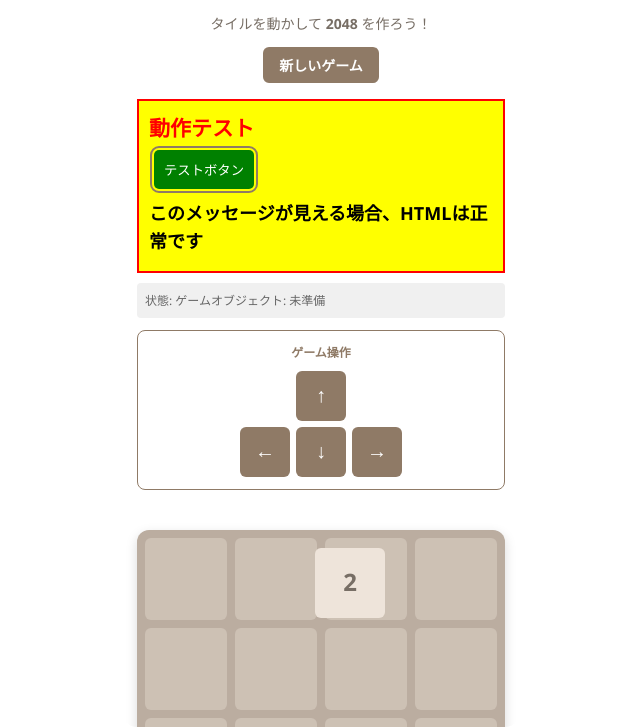
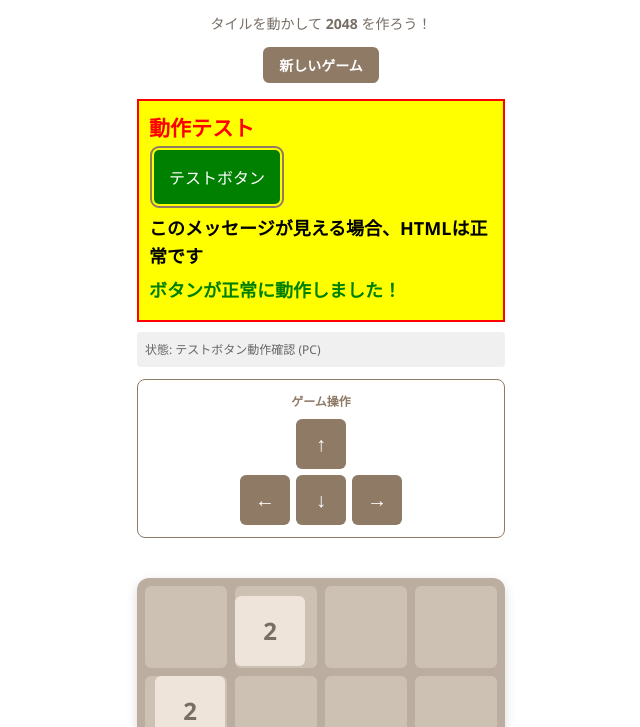
Before and after one commit to mizunadad/claude-code-test, a plain HTML site: page game-app/index.html in a window 1280 px wide. Both pictures are taken after a click on the button "テストボタン". Shown: the part 73-800 px from the top of the page, without its empty margins (319-959 px from the left). Drawn offline with Linux system fonts and the light colour scheme.

Commit message:
re-modified 2048 puzzle game to project

```diff
--- a/game-app/index.html
+++ b/game-app/index.html
@@ -3,6 +3,9 @@
 <head>
     <meta charset="UTF-8">
     <meta name="viewport" content="width=device-width, initial-scale=1.0, user-scalable=no, maximum-scale=1.0, minimum-scale=1.0, viewport-fit=cover">
+    <!-- モバイル対応強化 -->
+    <meta name="format-detection" content="telephone=no">
+    <meta name="mobile-web-app-capable" content="yes">
     <!-- キャッシュ無効化 -->
     <meta http-equiv="Cache-Control" content="no-cache, no-store, must-revalidate">
     <meta http-equiv="Pragma" content="no-cache">
@@ -45,8 +48,9 @@
         <!-- 基本動作テスト -->
         <div style="background: yellow; padding: 10px; margin: 10px 0; border: 2px solid red;">
             <h3 style="margin: 0; color: red;">動作テスト</h3>
-            <button onclick="alert('ボタンが動作しています！')" style="background: green; color: white; padding: 10px; margin: 5px; border: none; border-radius: 5px;">テストボタン</button>
+            <button id="test-btn" style="background: green; color: white; padding: 15px; margin: 5px; border: none; border-radius: 5px; font-size: 16px; touch-action: manipulation;">テストボタン</button>
             <p style="margin: 5px 0; color: black; font-weight: bold;">このメッセージが見える場合、HTMLは正常です</p>
+            <p id="test-result" style="margin: 5px 0; color: blue; font-weight: bold;">ボタンをタッチしてください</p>
         </div>
 
         <!-- デバッグ情報 -->
@@ -244,22 +248,73 @@
         });
     </script>
 
-    <!-- 基本的な動作確認 -->
+    <!-- モバイル専用エラーハンドリング -->
     <script>
-        document.addEventListener('DOMContentLoaded', function() {
-            // 基本動作テスト
-            console.log('=== ページ読み込み完了 ===');
+        // 最初にモバイル検出
+        const isMobile = /Android|webOS|iPhone|iPad|iPod|BlackBerry|IEMobile|Opera Mini/i.test(navigator.userAgent);
+
+        // エラーを表示する関数
+        function showError(message) {
+            const errorDiv = document.createElement('div');
+            errorDiv.style.cssText = 'position: fixed; top: 0; left: 0; width: 100%; background: red; color: white; padding: 10px; z-index: 10000; font-size: 14px;';
+            errorDiv.textContent = 'エラー: ' + message;
+            document.body.insertBefore(errorDiv, document.body.firstChild);
+        }
+
+        // グローバルエラーハンドラー
+        window.onerror = function(message, source, lineno, colno, error) {
+            showError(message + ' (行: ' + lineno + ')');
+            return true;
+        };
+
+        // Promise エラーハンドラー
+        window.addEventListener('unhandledrejection', function(event) {
+            showError('Promise エラー: ' + event.reason);
+        });
+
+        // 安全なDOMContentLoaded
+        function safeInit() {
+            try {
+                console.log('=== ページ読み込み開始 ===');
+                console.log('User Agent:', navigator.userAgent);
+                console.log('Is Mobile:', isMobile);
 
                 // デバッグ情報更新関数
                 function updateStatus(message) {
+                    try {
                         const debugEl = document.getElementById('debug-info');
                         if (debugEl) {
-                    debugEl.textContent = '状態: ' + message;
+                            debugEl.textContent = '状態: ' + message + (isMobile ? ' (モバイル)' : ' (PC)');
                         }
                         console.log('Status:', message);
+                    } catch (e) {
+                        console.error('updateStatus error:', e);
+                    }
                 }
 
                 updateStatus('JavaScript動作中');
+
+                // テストボタンの設定
+                const testBtn = document.getElementById('test-btn');
+                const testResult = document.getElementById('test-result');
+
+                if (testBtn && testResult) {
+                    testBtn.addEventListener('click', function() {
+                        testResult.textContent = 'ボタンが正常に動作しました！';
+                        testResult.style.color = 'green';
+                        updateStatus('テストボタン動作確認');
+                    });
+
+                    // タッチイベントも追加（モバイル用）
+                    testBtn.addEventListener('touchend', function(e) {
+                        e.preventDefault();
+                        testResult.textContent = 'タッチ操作が正常に動作しました！';
+                        testResult.style.color = 'green';
+                        updateStatus('タッチ操作確認');
+                    });
+                }
+
+                updateStatus('初期化完了');
 
             // 簡単な2048ゲーム
             let grid = [[0,0,0,0], [0,0,0,0], [0,0,0,0], [0,0,0,0]];
@@ -376,7 +431,28 @@
                     updateStatus('新しいゲーム開始');
                 });
             }
-        });
+
+            } catch (error) {
+                showError('初期化エラー: ' + error.message);
+                console.error('Initialization error:', error);
+            }
+        }
+
+        // DOMContentLoadedイベント
+        if (document.readyState === 'loading') {
+            document.addEventListener('DOMContentLoaded', safeInit);
+        } else {
+            // すでに読み込み完了している場合
+            safeInit();
+        }
+
+        // フォールバック：3秒後に強制初期化
+        setTimeout(function() {
+            const debugEl = document.getElementById('debug-info');
+            if (debugEl && debugEl.textContent === '状態: ページ読み込み中...') {
+                safeInit();
+            }
+        }, 3000);
     </script>
 </body>
 </html>
```
Lines whose indentation alone changed are shown as unchanged.
